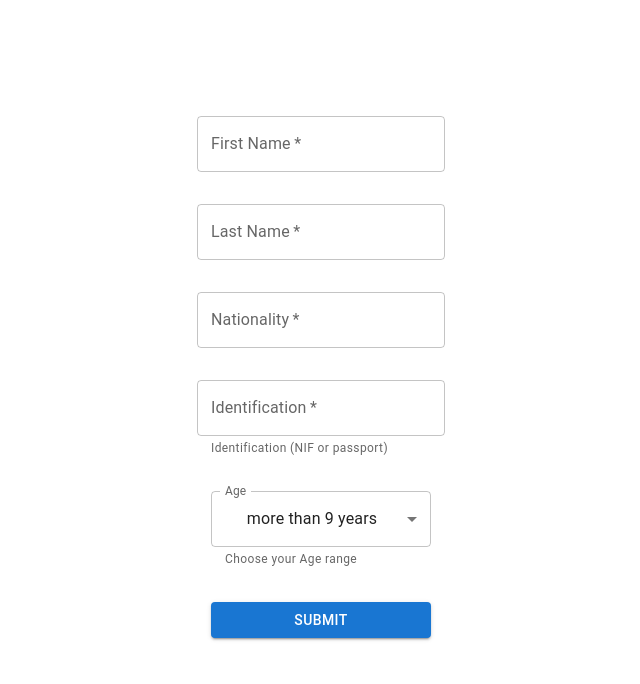
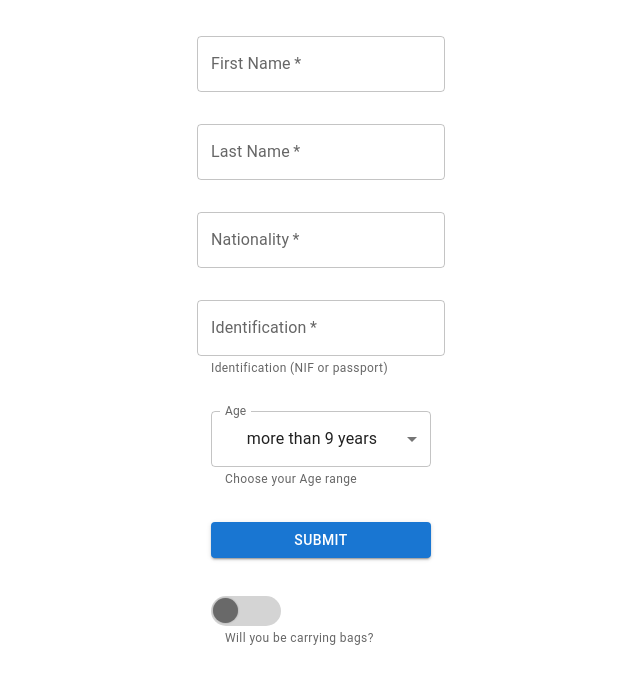
Before and after one commit to GeorgiaAsimaki/flight-service_frontend, a React (Create React App) app: page /passenger in a window 1280 px wide. Shown: the top 684 px of the page, without its empty margins (319-959 px from the left). Built offline with nearby package versions, Linux system fonts and the light colour scheme.

Commit message:
Passenger v2

```diff
--- a/src/components/Passenger.js
+++ b/src/components/Passenger.js
@@ -15,6 +15,8 @@ import Button from '@mui/material/Button';
 import { Outlet, Link } from "react-router-dom";
 import {Routes, Route, useNavigate} from 'react-router-dom';
 
+import Switch from './Switch'
+
 
 export default function Passenger() {
 
@@ -24,6 +26,7 @@ const [lastname, setLastName] = useState('');
 const [nationality, setNation] = useState('');
 const [age, setAge] = useState('');
 const [id,setId] = useState('');
+const [value, setValue] = React.useState(false);
 
 
 // Handling the name change
@@ -54,7 +57,7 @@ const handleId = (e) => {
 return (
     <Grid container>
         <Grid item xs={12}>
-            <FormControl sx={{m: 2, top:100,  minWidth: 220 }} >
+            <FormControl sx={{m: 2, top:20,  minWidth: 220 }} >
 
                 <TextField
                     required
@@ -66,7 +69,7 @@ return (
             </FormControl>
         </Grid>
         <Grid item xs={12}>
-         <FormControl sx={{m: 2, top:100,  minWidth: 220 }} >
+         <FormControl sx={{m: 2, top:20,  minWidth: 220 }} >
             <TextField
                 required
                 id="outlined-required"
@@ -77,7 +80,7 @@ return (
         </FormControl>
         </Grid>
         <Grid item xs={12}>
-            <FormControl sx={{m: 2, top:100,  minWidth: 220 }} >
+            <FormControl sx={{m: 2, top:20,  minWidth: 220 }} >
             <TextField
                 required
                 id="outlined-required"
@@ -88,7 +91,7 @@ return (
         </FormControl>
         </Grid>
         <Grid item xs={12}>
-            <FormControl sx={{m: 2, top:100,  minWidth: 220 }} >
+            <FormControl sx={{m: 2, top:20,  minWidth: 220 }} >
                 <TextField
                     required
                     id="outlined-required"
@@ -100,7 +103,7 @@ return (
             </FormControl>
         </Grid>
         <Grid item xs={12}>
-             <FormControl sx={{m: 2, top:100,  minWidth: 220 }} >
+             <FormControl sx={{m: 2, top:20,  minWidth: 220 }} >
                 <InputLabel id="demo-simple-select-helper-label">Age</InputLabel>
                     <Select
                         labelId="demo-simple-select-helper-label"
@@ -119,12 +122,23 @@ return (
          </Grid>
 
              <Grid item xs={12}>
-                            <FormControl sx={{m: 2, top:100,  minWidth: 220 }}>
+                            <FormControl sx={{m: 2, top:20,  minWidth: 220 }}>
                                 <Button variant="contained" href="complete">
                                     SUBMIT
                                 </Button>
                             </FormControl>
                           </Grid>
+
+         <Grid item xs={12}>
+            <FormControl sx={{m: 2, top:20,  minWidth: 220 }}>
+                <Switch isOn={value} handleToggle={() => {setValue(!value);}}/>
+                <FormHelperText>Will you be carrying bags?</FormHelperText>
+                {value && (
+                <h6 style={{ color: 'red' , font: 'Arial'}}>Warning! There might be extra charges.</h6>
+                )}
+            </FormControl>
+         </Grid>
+
      </Grid>
 
      );
```
